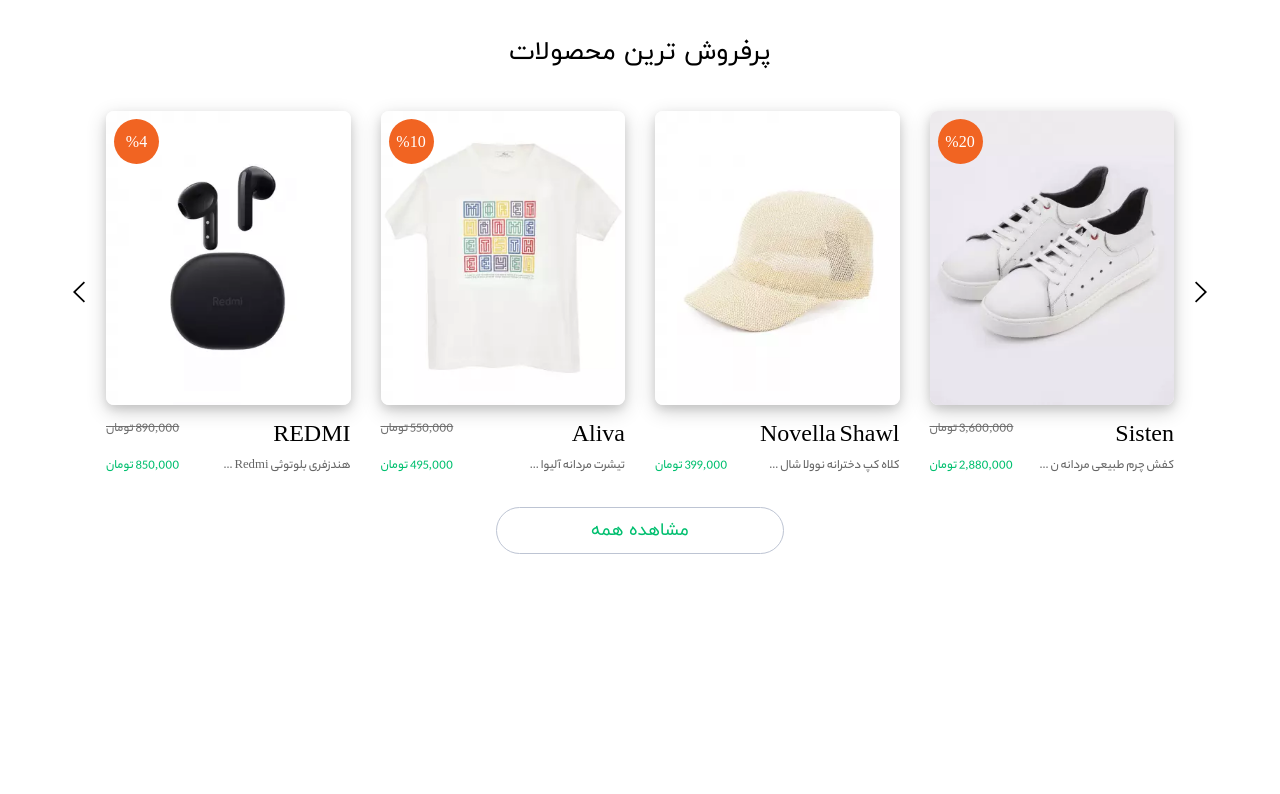
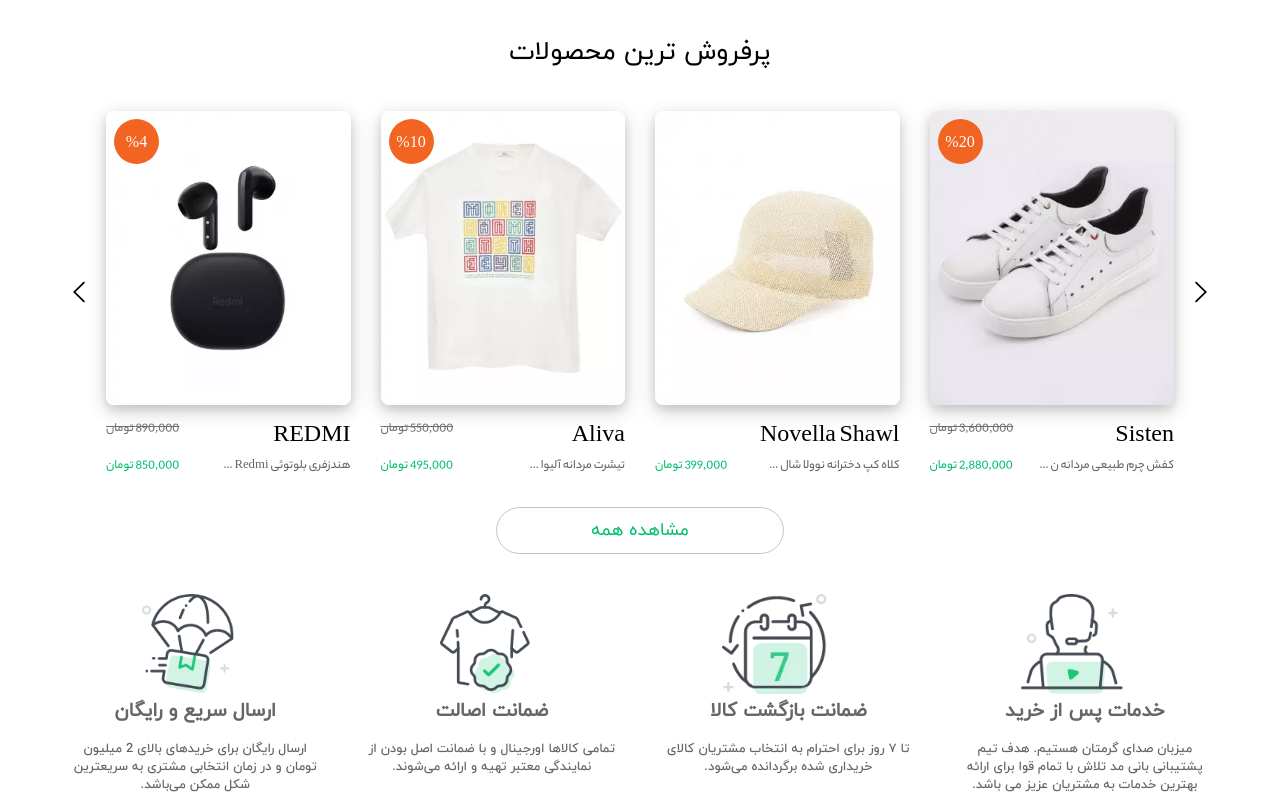
Before and after one commit to ArefeRez/banimod, a plain HTML site: page index.html in a window 1280 px wide. Shown: the part 2064-2858 px from the top of the page. Before the commit the page ends 2668 px from the top, so only its background shows below. Drawn offline with Linux system fonts and the light colour scheme.

Commit message:
section(feature-box)

```diff
--- a/index.html
+++ b/index.html
@@ -358,8 +358,30 @@
           <div id="produkt-cart-arrow"><a href="#"><img src="./img/left-arrow-backup-2-svgrepo-com.svg" alt=""></a></div>
         </div>
         <a id="see-all" href="#"><div class="see-all">مشاهده همه</div></a>
-        <div class="cart-second">
+          <div class="feature-box">
+            <div><a href="#">
+              <img id="feature-box-img" src="./img/1633949430.jpg" alt="">
+              <h3>خدمات پس از خرید</h3>
+              <p>میزبان صدای گرمتان هستیم. هدف تیم پشتیبانی بانی مد تلاش با تمام قوا برای ارائه بهترین خدمات به مشتریان عزیز می باشد.</p>
+            </a></div>
+            <div><a href="#">
+              <img id="feature-box-img" src="./img/1676813129.png" alt="">
+              <h3>ضمانت بازگشت کالا</h3>
+              <p>تا ۷ روز برای احترام به انتخاب مشتریان کالای خریداری شده برگردانده می‌شود.</p>
+            </a></div>
+            <div><a href="#">
+              <img  id="feature-box-img" src="./img/1633949551.jpg" alt="">
+              <h3>ضمانت اصالت</h3>
+              <p>تمامی کالاها اورجینال و با ضمانت اصل بودن از نمایندگی معتبر تهیه و ارائه می‌شوند.</p>
+            </a></div>
+            <div><a href="#">
+              <img id="feature-box-img" src="./img/1633949580.jpg" alt="">
+              <h3>ارسال سریع و رایگان</h3>
+              <p>ارسال رایگان برای خریدهای بالای 2 میلیون تومان و در زمان انتخابی مشتری به سریعترین شکل ممکن می‌باشد.</p>
+            </a></div>
+          </div>
       </section>
     </main>
+
   </body>
 </html>
--- a/styles/style.css
+++ b/styles/style.css
@@ -526,6 +526,41 @@ section{
     display: flex;
     justify-content: center;
 }
+.feature-box{
+    display: flex;
+    justify-content: space-between;
+    gap: 40px;
+    margin-top: 40px;
+    z-index: 2;
+}
+.feature-box:hover{
+    background-image: url(../img/featurebg.png);
+    z-index: 1;
+}
+.feature-box div{
+    flex: 1;
+    height: auto;
+}
+#feature-box-img{
+    width: auto;
+    height: 100px;
+    margin-right: 90px;
+}
+.feature-box a{
+    text-decoration: none;
+    color: #666;
+}
+.feature-box h3{
+    font-size: 1.2rem;
+    font-family: iranyekanwebregular;
+    text-align: center;
+    margin-bottom: 15px;
+}
+.feature-box a p{
+    font-size: 0.8rem;
+    font-family: iranyekanwebmedium;
+    text-align: center;
+}
 @media (max-width:1200px){
     .navigation-general{
         width: 990px;
```
Also changed, not shown: img/featurebg.png (added).
